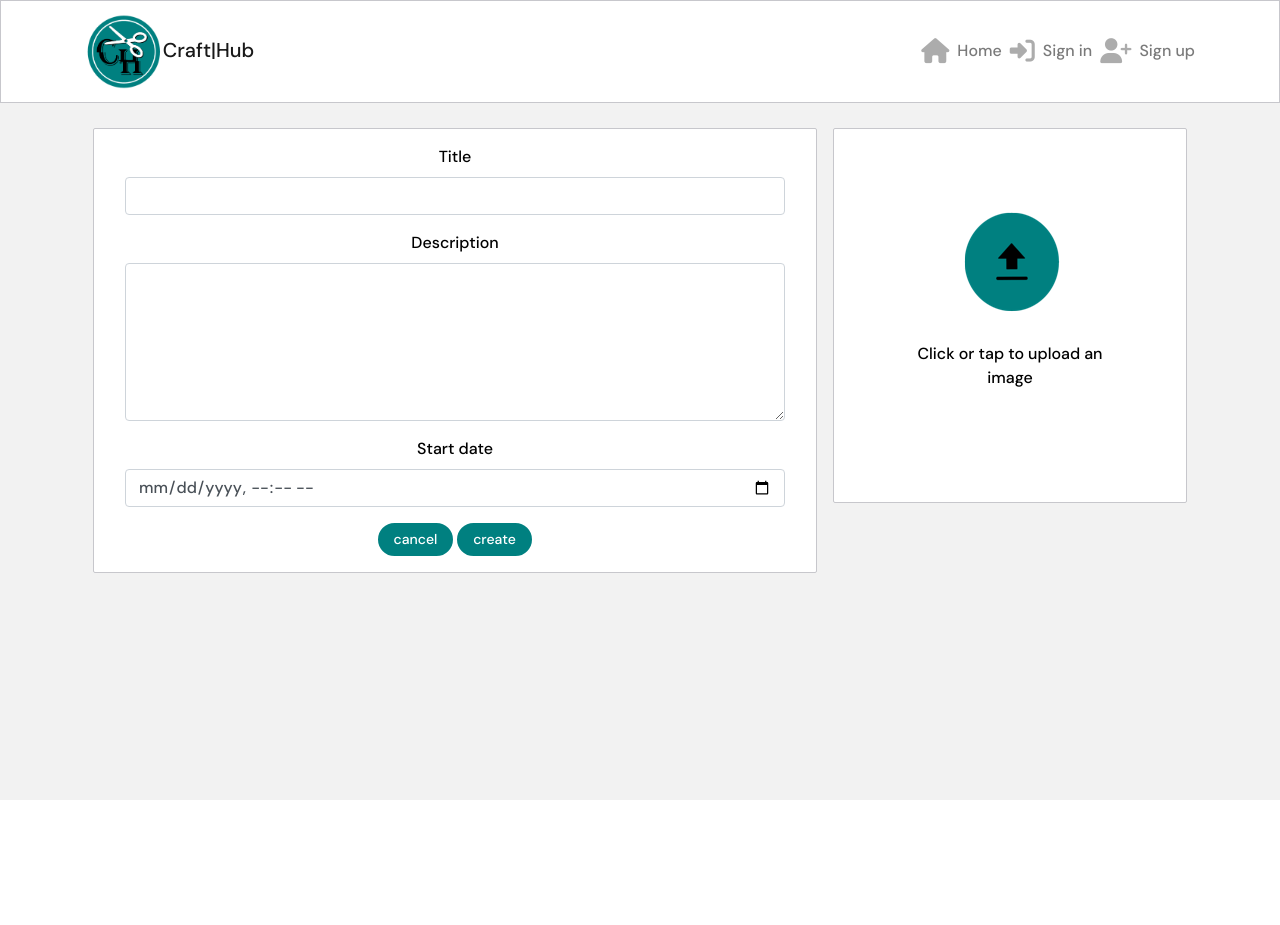
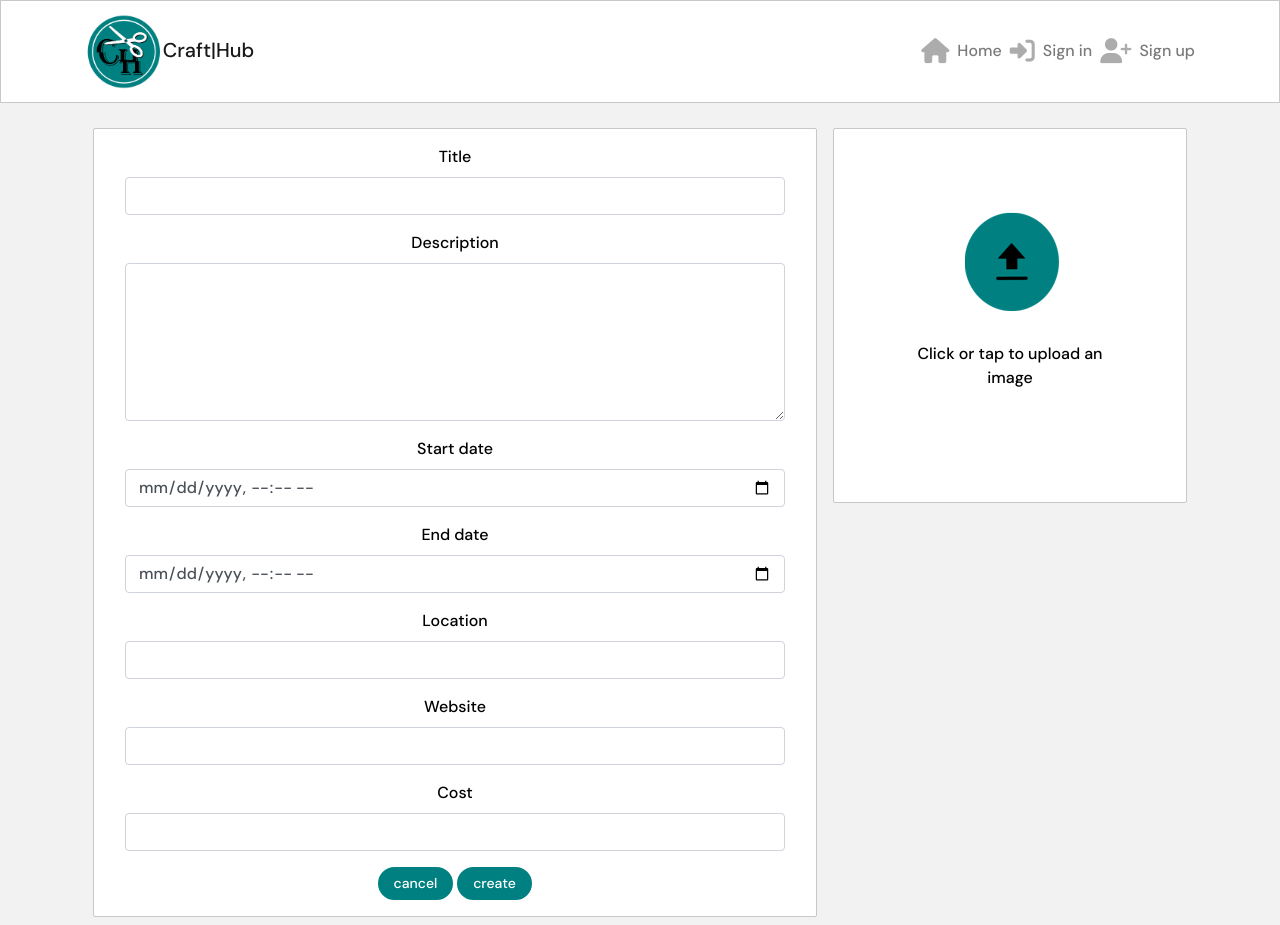
Before and after one commit to MiaRasmussen05/CraftConnect, a React (Create React App) app: page /events in a window 1280 px wide. Before the commit the page ends 800 px from the top, so only its background shows below. Built offline with nearby package versions, Linux system fonts and the light colour scheme; no server answers.

Commit message:
Add other half of form and set up to api

```diff
--- a/src/pages/events/EventCreateForm.js
+++ b/src/pages/events/EventCreateForm.js
@@ -1,4 +1,4 @@
-import React, { useState } from "react";
+import React, { useState, useRef } from "react";
 
 import { Form, Button, Row, Col, Container, Image } from "react-bootstrap";
 
@@ -9,19 +9,32 @@ import appStyles from "../../App.module.css";
 import btnStyles from "../../styles/Button.module.css";
 import Asset from "../../components/Asset";
 
+import { useHistory } from "react-router";
+import { axiosReq } from "../../api/axiosDefaults";
+
 function EventCreateForm() {
 
-  const [postData, setPostData] = useState({
+  const [setErrors] = useState({});
+
+  const [eventData, setEventData] = useState({
     name: "",
     description: "",
     start_date: "",
+    end_date: "",
+    location: "",
+    website_link: "",
+    cost: "",
     image: ""
   });
-  const { name, description, start_date, image } = postData;
+  const { name, description, start_date, end_date,
+      location, website_link, cost, image } = eventData;
+
+  const imageInput = useRef(null);
+  const history = useHistory();
 
   const handleChange = (event) => {
-    setPostData({
-      ...postData,
+    setEventData({
+      ...eventData,
       [event.target.name]: event.target.value,
     });
   };
@@ -29,12 +42,35 @@ function EventCreateForm() {
   const handleChangeImage = (event) => {
     if (event.target.files.length) {
       URL.revokeObjectURL(image);
-      setPostData({
-          ...postData,
+      setEventData({
+          ...eventData,
           image: URL.createObjectURL(event.target.files[0]),
       });
     }
-  }
+  };
+
+  const handleSubmit = async (event) => {
+    event.preventDefault();
+    const formData = new FormData();
+
+    formData.append("name", name);
+    formData.append("description", description);
+    formData.append("end_date", end_date);
+    formData.append("location", location);
+    formData.append("website_link", website_link);
+    formData.append("cost", cost);
+    formData.append("image", imageInput.current.files[0]);
+
+    try {
+      const { data } = await axiosReq.post("/events/", formData);
+      history.push(`/events/${data.id}`);
+    } catch (err) {
+      console.log(err);
+      if (err.response?.status !== 401) {
+        setErrors(err.response?.data);
+      }
+    }
+  };
 
   const textFields = (
     <div className="text-center p-3">
@@ -59,10 +95,39 @@ function EventCreateForm() {
           value={start_date} onChange={handleChange}
         />
       </Form.Group>
+      <Form.Group>
+        <Form.Label>End date</Form.Label>
+        <Form.Control
+          type="datetime-local" rows={6} name="end_date"
+          value={end_date} onChange={handleChange}
+        />
+      </Form.Group>
+      <Form.Group>
+        <Form.Label>Location</Form.Label>
+        <Form.Control
+          type="text" name="location"
+          value={location} onChange={handleChange}
+        />
+      </Form.Group>
+      <Form.Group>
+        <Form.Label>Website</Form.Label>
+        <Form.Control
+          type="url" name="website_link"
+          value={website_link} onChange={handleChange}
+        />
+      </Form.Group>
+      <Form.Group>
+        <Form.Label>Cost</Form.Label>
+        <Form.Control
+          type="number" name="cost"
+          value={cost} onChange={handleChange}
+          min="0"
+        />
+      </Form.Group>
 
       <Button
-        className={`${btnStyles.Button} ${btnStyles.Blue}`}
-        onClick={() => {}}
+        className={`${btnStyles.Button} ${btnStyles.Blue}`} type="submit"
+        onClick={() => history.goBack()}
       >
         cancel
       </Button>
@@ -73,7 +138,7 @@ function EventCreateForm() {
   );
 
   return (
-    <Form>
+    <Form onSubmit={handleSubmit}>
       <Row>
         <Col md={7} lg={8} className="d-none d-md-block p-0 p-md-2">
           <Container className={appStyles.Content}>{textFields}</Container>
```
